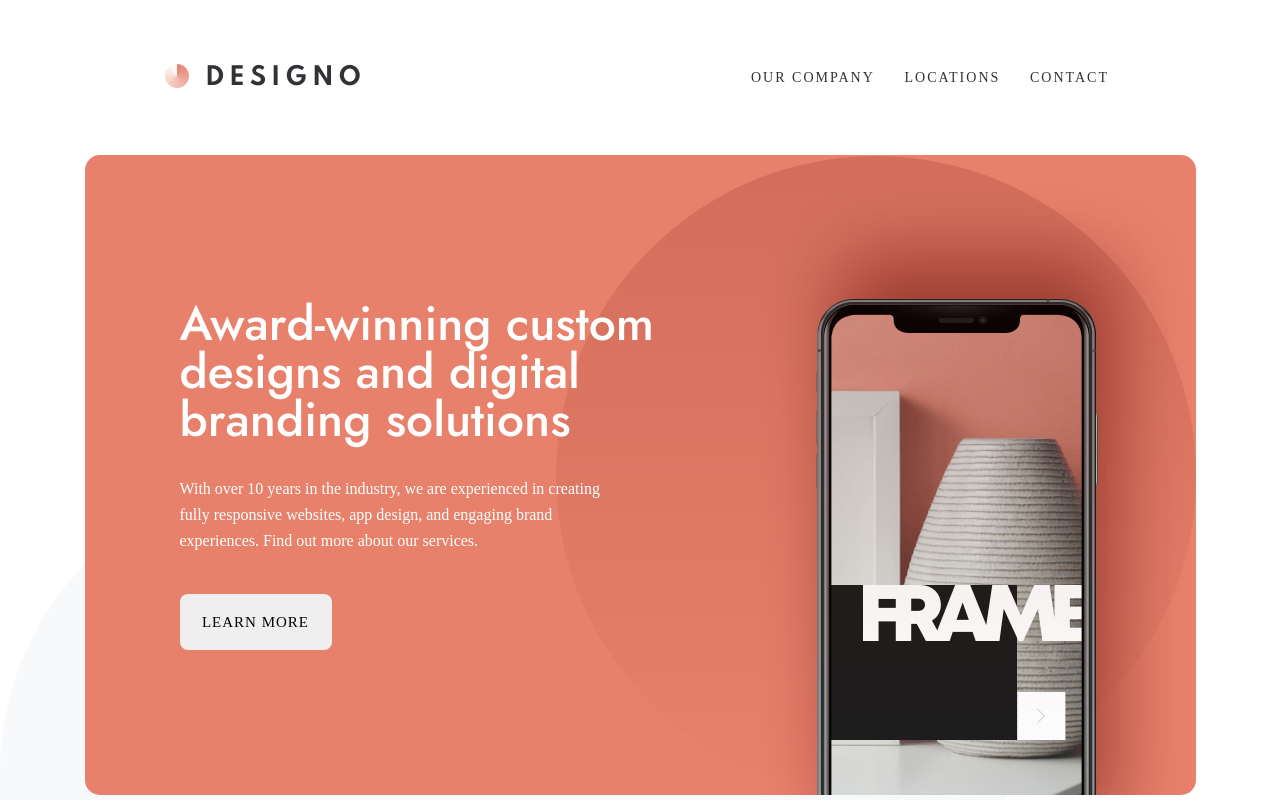
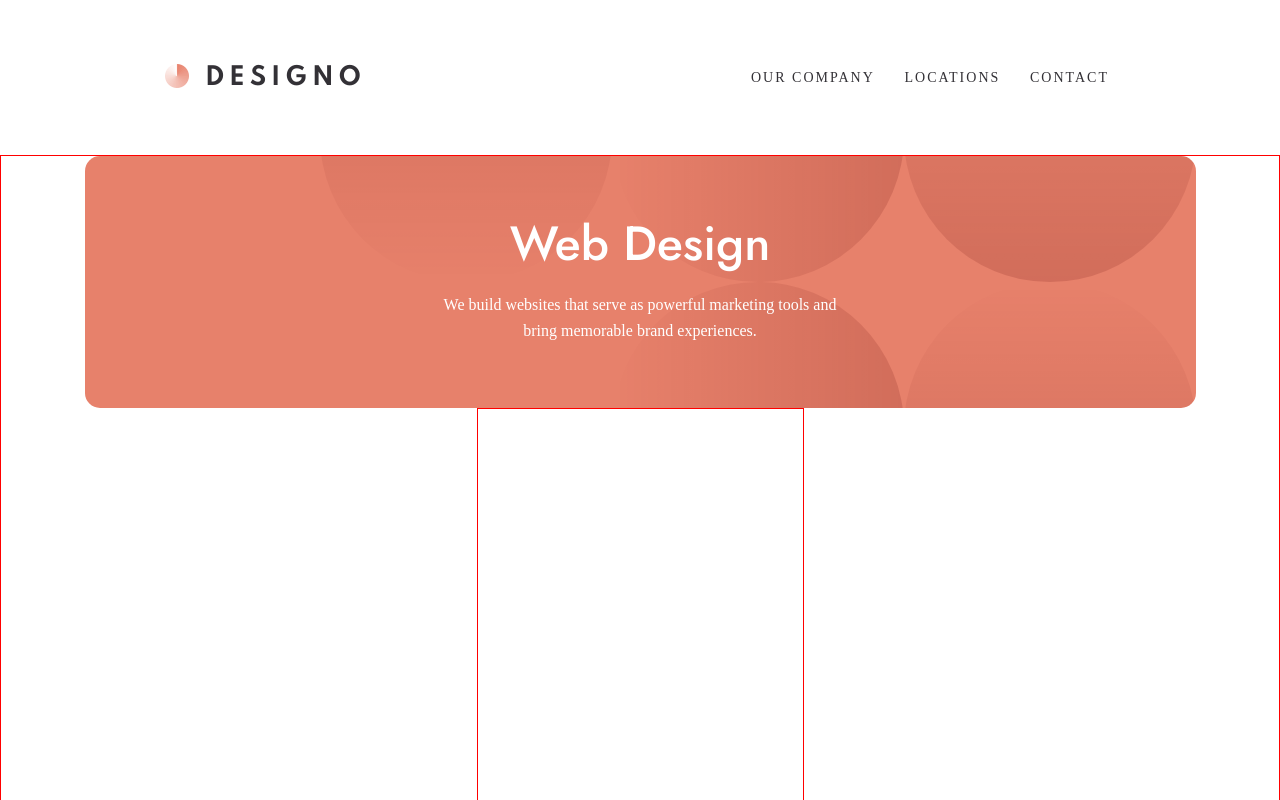
Before and after one commit to danielopq/designo, a React (Vite) app: page / in a window 1280 px wide. Shown: the top 800 px of the page. Built offline with nearby package versions, Linux system fonts and the light colour scheme; a web font is replaced by a local one.

Commit message:
Projects components - created

```diff
--- a/src/App.tsx
+++ b/src/App.tsx
@@ -8,7 +8,7 @@ function App() {
     <>
       <TopNavBar />
       <Routes>
-        <Route path="/" element={<Home />} />
+        {/* <Route path="/" element={<Home />} /> */}
         <Route path="/" element={<WebDesign />} />
       </Routes>
       <WebFooter />
--- a/src/components/layout/index.ts
+++ b/src/components/layout/index.ts
@@ -4,3 +4,4 @@ export { default as NavBar } from "./navBar/NavBar";
 export { default as KeyValue } from "./keyValue/KeyValue";
 export { default as SectionHeader } from "./sectionHeader/SectionHeader";
 export { default as ProjectsNavBar } from "./projectsNavBar/ProjectsNavBar";
+export { default as Projects } from "./projects/Projects";
--- /dev/null
+++ b/src/components/layout/projects/Projects.tsx
@@ -0,0 +1,10 @@
+import './projects.scss';
+
+const Projects:React.FC = () => {
+    return(
+        <section className='projects'>
+
+        </section>
+    )
+}
+export default Projects;
--- /dev/null
+++ b/src/components/layout/projects/projects.scss
@@ -0,0 +1,10 @@
+.projects{
+    width: 100vw;
+    height: 400px;
+    max-width: 327px;
+    display: flex;
+    align-items: center;
+    justify-content: space-between;
+    gap: 40px;
+    border: solid 1px red;
+}
--- a/src/components/pages/webDesign/WebDesign.tsx
+++ b/src/components/pages/webDesign/WebDesign.tsx
@@ -1,6 +1,6 @@
 import './webDesign.scss';
 
-import { SectionHeader, ProjectsNavBar } from '../../layout';
+import { SectionHeader, Projects, ProjectsNavBar } from '../../layout';
 import { BtProjectsNavBar } from '../../ui';
 
 import { appMobilePic, appTabletPic, appDesktopPic, graphicMobilePic, graphicTabletPic, graphicDesktopPic } from '../../../assets/img'
@@ -12,6 +12,9 @@ const WebDesign: React.FC = () => {
                 title='Web Design'
                 text='We build websites that serve as powerful marketing tools and bring memorable brand experiences.'
             />
+            <Projects>
+
+            </Projects>
             <ProjectsNavBar>
                 <BtProjectsNavBar text='APP DESIGN' mobilePic={appMobilePic} tabletPic={appTabletPic} deskTopPic={appDesktopPic} />
                 <BtProjectsNavBar text='GRAPHIC DESIGN' mobilePic={graphicMobilePic} tabletPic={graphicTabletPic} deskTopPic={graphicDesktopPic} />
```
